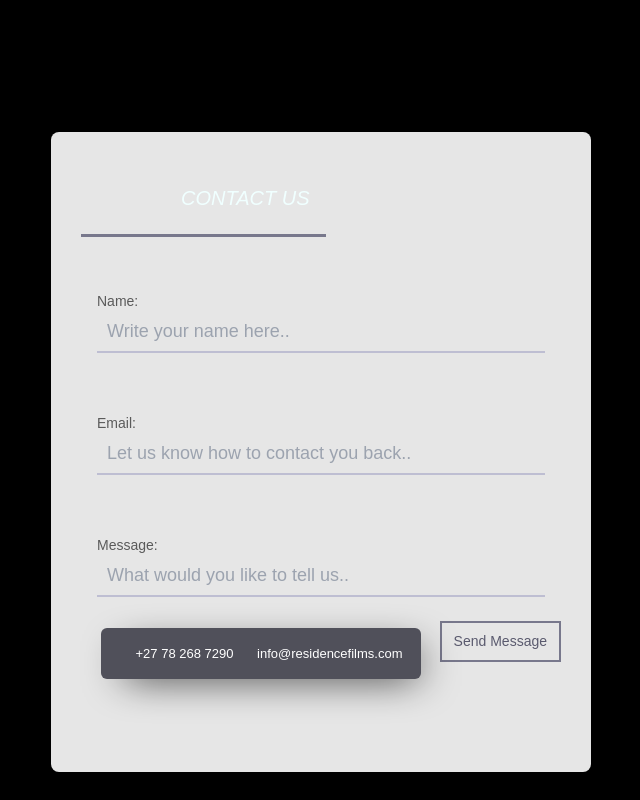
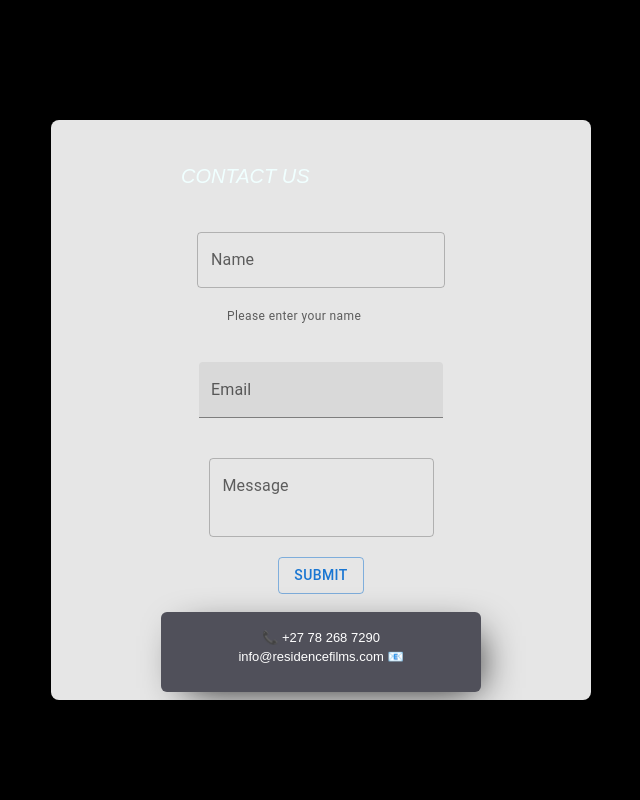
Before and after one commit to savagegraphics/portfolio-, a React (Create React App) app: page /contact in a window 1280 px wide. Shown: the part 360-1160 px from the top of the page, without its empty margins (319-959 px from the left). Built offline with nearby package versions, Linux system fonts and the light colour scheme.

Commit message:
initial commit

```diff
--- a/src/App.css
+++ b/src/App.css
@@ -3,6 +3,7 @@
     margin: 0;
     padding: 0;
 }
+
 
 
 body {
@@ -40,12 +41,14 @@ body {
 
 
 .content-about {
-    position: flex;
+    position: relative;
+    display: grid;
     text-align: left;
     margin-top: 50px;
     margin-bottom: 50px;
     margin-left: 10px;
     margin-right: 10px;
+    font-family: 'Montserrat', sans-serif;
 }
 
 
@@ -61,20 +64,59 @@ body {
 
 .content-contact {
     position: relative;
-    display: block;
+    display: grid;
     font-size: 14px;
-    padding: 15px;
     text-align: center;
-    margin-bottom: 20px;
-    margin-left: 70px;
-    margin-right: 70px;
     top: 0;
     bottom: 0;
     color: azure;
+    width: 540px;
+    height: 580px;
+    background: #e6e6e6;
+    border-radius: 8px;
+    box-shadow: 0 0 40px -10px #000;
+    margin: calc(50vh - 220px) auto;
+    padding: 20px 30px;
+    max-width: calc(100vw - 40px);
+    box-sizing: border-box;
+    font-family: 'Montserrat', sans-serif;
+}
+
+.contact {
+    padding: 20px 30px;
+}
+
+.Contact {
+    padding-top: 20px;
 }
 
 
+.mail-us {
+    content: 'Hi';
+    position: relative;
+    bottom: -15px;
+    right: -80px;
+    background: #50505a;
+    color: #fff;
+    width: 320px;
+    height: 80px;
+    padding: 16px 10px 6px 10px;
+    border-radius: 6px;
+    font-size: 13px;
+    box-shadow: 10px 10px 40px -14px #000
+}
 
+Button:hover {
+    background: #78788c;
+    color: #fff
+}
+
+span {
+    margin: 0 5px 0 15px
+}
+
+
+/*
 
 .form {
     width: 540px;
@@ -162,7 +204,7 @@ button:hover {
 span {
     margin: 0 5px 0 15px
 }
-
+ */
 
 
 
@@ -344,6 +386,17 @@ p {
         padding-bottom: 5px;
     }
 
+    .content-contact {
+        width: 360px;
+        height: 560px;
+        padding-left: 10px;
+    }
+
+    .mail-us {
+        width: 240px;
+        height: 80px;
+    }
+
 
 
     .content {
--- a/src/components/Contact.js
+++ b/src/components/Contact.js
@@ -1,24 +1,99 @@
-import React from 'react';
+import React, { useRef } from 'react';
+// import emailjs from '@emailjs/browser';
+import TextField from '@mui/material/TextField';
+import Button from '@mui/material/Button';
 import Navbar from './Navbar';
+
+
+//                 const form = useRef();
+
+
+//   const sendEmail = (e) => (
+//   {
+//     e.preventDefault();
+
+//     emailjs.sendForm('YOUR_SERVICE_ID', 'YOUR_TEMPLATE_ID', form.current, 'YOUR_PUBLIC_KEY')
+//   });
 
 
 function Contact() {
     return (
-        <div className='content-contact'>
-            <Navbar />
-            <form className="form">
-                <h2>CONTACT US</h2>
-                <p type="Name:"><input placeholder="Write your name here.."></input></p>
-                <p type="Email:"><input placeholder="Let us know how to contact you back.."></input></p>
-                <p type="Message:"><input placeholder="What would you like to tell us.."></input></p>
-                <button>Send Message</button>
+        <div>
+            < Navbar />
+
+            <div className="content-contact">
+
+                <form>
+
+                    <h2>CONTACT US</h2>
+                    <div className='Contact'>
+
+                        <TextField
+                            helperText="Please enter your name"
+                            id="name-input"
+                            label="Name"
+                        />
+                    </div>
+
+                    <div className='contact'>
+                        <TextField
+                            id="email"
+                            label="Email"
+                            type="email"
+                            autoComplete="current-email"
+                            variant="filled"
+                        />
+                    </div>
+
+
+                    <div className='contact'>
+                        <TextField
+                            id="outlined-textarea"
+                            label="Message"
+                            placeholder="Message"
+                            multiline
+                            rows={2}
+                        />
+                    </div>
+
+                    <div>
+
+
+                        <Button className='contact' variant="outlined">Submit</Button>
+
+                    </div>
+
+
+                </form>
+
                 <div className='mail-us'>
-                    <span class="fa fa-phone"></span>  +27 78 268 7290
-                    <span class="fa fa-envelope-o"></span> info@residencefilms.com
+                    <span class="fa fa-phone"></span> 📞 +27 78 268 7290
+                    <span class="fa fa-envelope-o"></span> info@residencefilms.com   📧
                 </div>
-            </form>
+
+            </div>
         </div>
-    )
+    );
 }
 
+
+//  {
+//     return (
+//         <div className='content-contact'>
+//             <Navbar />
+//             <form className="form">
+//                 <h2>CONTACT US</h2>
+//                 <p type="Name:"><input placeholder="Write your name here.."></input></p>
+//                 <p type="Email:"><input placeholder="Let us know how to contact you back.."></input></p>
+//                 <p type="Message:"><input placeholder="What would you like to tell us.."></input></p>
+//                 <button>Send Message</button>
+//                 <div className='mail-us'>
+//                     <span class="fa fa-phone"></span>  +27 78 268 7290
+//                     <span class="fa fa-envelope-o"></span> info@residencefilms.com
+//                 </div>
+//             </form>
+//         </div>
+//     )
+// }
+
 export default Contact
--- a/src/components/Footer.js
+++ b/src/components/Footer.js
@@ -1,5 +1,8 @@
 import React from 'react';
 import InstagramIcon from '@mui/icons-material/Instagram';
+import { FontAwesomeIcon } from '@fortawesome/react-fontawesome';
+
+
 
 
 
@@ -11,11 +14,15 @@ function Footer() {
         <footer className='footer'>
             <div className='Icons'>
                 <a href=''>
-                <InstagramIcon />
+                    <InstagramIcon />
                 </a>
 
 
             </div>
+            <div className='Icons'>
+                <FontAwesomeIcon icon="fa-brands fa-vimeo" />
+            </div>
+
 
             <p>Copyright  {year}</p>
 
```
Also changed, not shown: package.json (+7 -5 lines), 1 other file (tests, documents, lock files or other folders).
